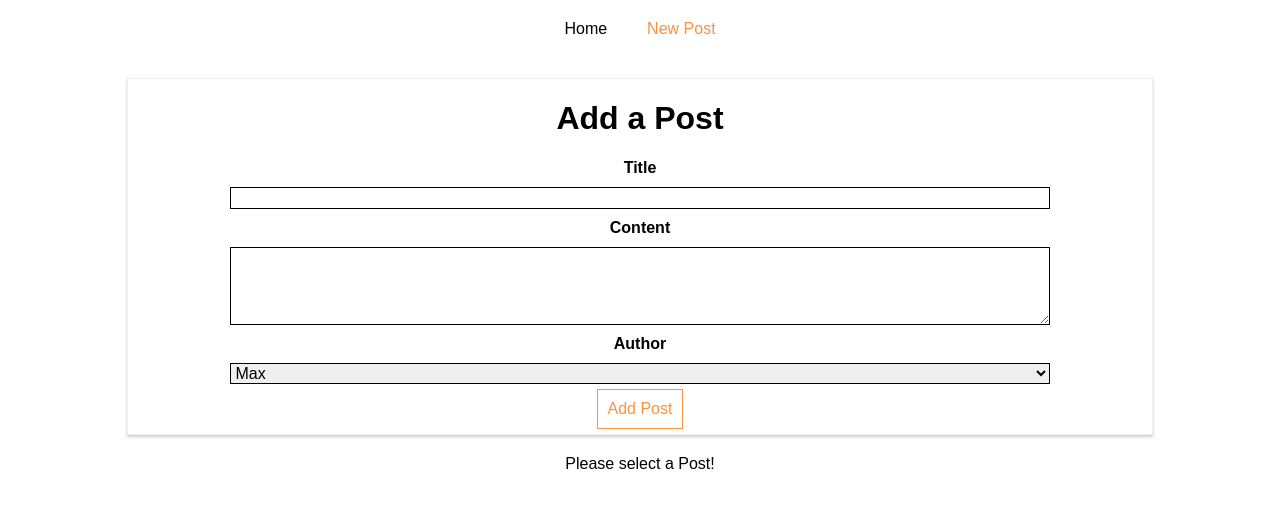
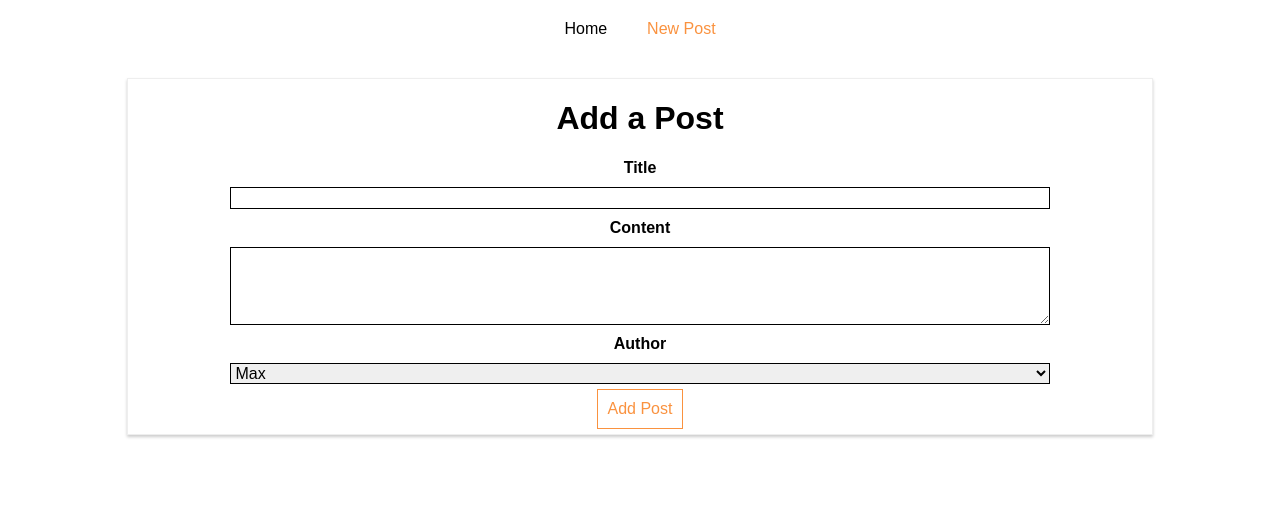
Before and after one commit to StaVergos/react-posts, a React (Create React App) app: page /new-post in a window 1280 px wide. Shown: the top 508 px of the page. Built offline with nearby package versions, Linux system fonts and the light colour scheme; no server answers.

Commit message:
load one route at a time with switch

```diff
--- a/src/containers/Blog/Blog.js
+++ b/src/containers/Blog/Blog.js
@@ -1,5 +1,5 @@
 import React, { Component } from 'react';
-import { Route, NavLink } from 'react-router-dom';
+import { Route, NavLink, Switch } from 'react-router-dom';
 
 import Posts from "./Posts/Posts";
 import NewPost from "./NewPost/NewPost";
@@ -36,8 +36,10 @@ class Blog extends Component {
                {/* <Route path="/" exact render={() => <h1>Home</h1>}/>
                 <Route path="/" render={() => <h1>Home 2</h1>}/>*/}
                 <Route path="/" exact component={Posts} />
-                <Route path="/new-post" component={NewPost} />
-                <Route path="/:id" exact component={FullPost} />
+                <Switch>
+                    <Route path="/new-post" component={NewPost} />
+                    <Route path="/:id" exact component={FullPost} />
+                </Switch>
             </div>
         );
     }
```
